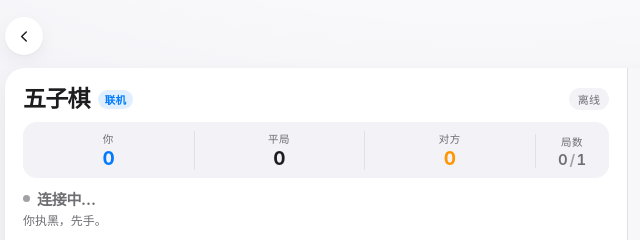
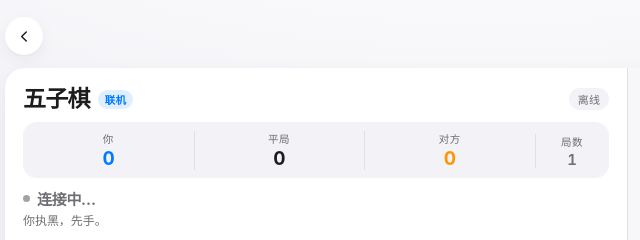
Before and after one commit to coderWangFan/ttt-online, a plain HTML site: page gomoku.html in a window 1280 px wide. Both pictures are taken after a click on the button "创建房间". Shown: the top 240 px of the page, 150-790 px from the left. Drawn offline with Linux system fonts and the light colour scheme.

Commit message:
deploy gomoku.html

```diff
--- a/gomoku.html
+++ b/gomoku.html
@@ -76,7 +76,7 @@
             <div class="score is-opp"><dt>对方</dt><dd id="score-opp">0</dd></div>
             <div class="score is-round">
               <dt>局数</dt>
-              <dd><span id="round-done">0</span><i class="rb-slash">/</i><span id="round-now">1</span></dd>
+              <dd><span id="round-done" hidden>0</span><i class="rb-slash" id="round-slash" hidden>/</i><span id="round-now">1</span></dd>
             </div>
           </dl>
 
```
